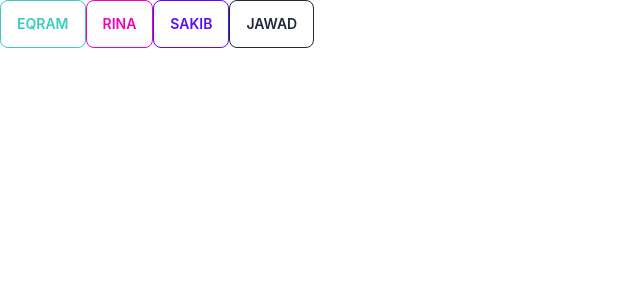
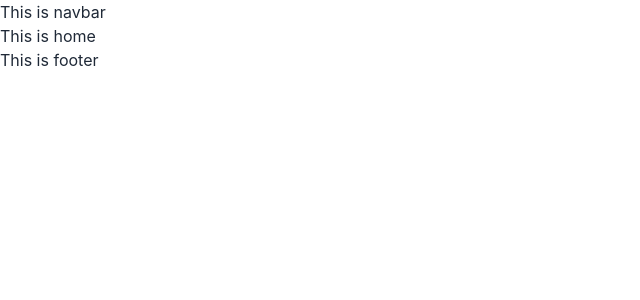
Before and after one commit to eqram1/doctors-advices-client-repo, a React (Create React App) app: page / in a window 1280 px wide. Shown: the top 300 px of the page, without its empty margins (0-640 px from the left). Built offline with nearby package versions, Linux system fonts and the light colour scheme.

Commit message:
added router set up

```diff
--- a/src/App.js
+++ b/src/App.js
@@ -1,13 +1,12 @@
 
+import { RouterProvider } from 'react-router-dom';
 import './App.css';
+import router from './Routes/Routes/Routes';
 
 function App() {
   return (
     <div>
-      <button className="btn btn-outline btn-accent">Eqram</button>
-      <button className="btn btn-outline btn-secondary">Rina</button>
-      <button className="btn btn-outline btn-primary">Sakib</button>
-      <button className="btn btn-outline">Jawad</button>
+      <RouterProvider router={router}></RouterProvider>
     </div>
   );
 }
--- /dev/null
+++ b/src/Layout/Main.js
@@ -0,0 +1,16 @@
+import React from 'react';
+import { Outlet } from 'react-router-dom';
+import Footer from '../Pages/Shared/Footer/Footer';
+import Navbar from '../Pages/Shared/Navbar/Navbar';
+
+const Main = () => {
+    return (
+        <div>
+            <Navbar></Navbar>
+            <Outlet></Outlet>
+            <Footer></Footer>
+        </div>
+    );
+};
+
+export default Main;
--- /dev/null
+++ b/src/Pages/Home/Home/Home.js
@@ -0,0 +1,11 @@
+import React from 'react';
+
+const Home = () => {
+    return (
+        <div>
+            <h2>This is home</h2>
+        </div>
+    );
+};
+
+export default Home;
--- /dev/null
+++ b/src/Pages/Login/Login.js
@@ -0,0 +1,11 @@
+import React from 'react';
+
+const Login = () => {
+    return (
+        <div>
+            <h2>This is log in</h2>
+        </div>
+    );
+};
+
+export default Login;
--- /dev/null
+++ b/src/Pages/Shared/Footer/Footer.js
@@ -0,0 +1,11 @@
+import React from 'react';
+
+const Footer = () => {
+    return (
+        <div>
+            <h2>This is footer</h2>
+        </div>
+    );
+};
+
+export default Footer;
--- /dev/null
+++ b/src/Pages/Shared/Navbar/Navbar.js
@@ -0,0 +1,11 @@
+import React from 'react';
+
+const Navbar = () => {
+    return (
+        <div>
+            <h2>This is navbar</h2>
+        </div>
+    );
+};
+
+export default Navbar;
--- /dev/null
+++ b/src/Routes/Routes/Routes.js
@@ -0,0 +1,22 @@
+import { createBrowserRouter } from "react-router-dom";
+import Main from "../../Layout/Main";
+import Home from "../../Pages/Home/Home/Home";
+import Login from "../../Pages/Login/Login";
+
+const router = createBrowserRouter([
+    {
+        path: '/',
+        element: <Main></Main>,
+        children: [
+            {
+                path: '/',
+                element: <Home></Home>,
+            },
+            {
+                path: '/login',
+                element: <Login></Login>
+            }
+        ]
+    }
+])
+export default router;
```
